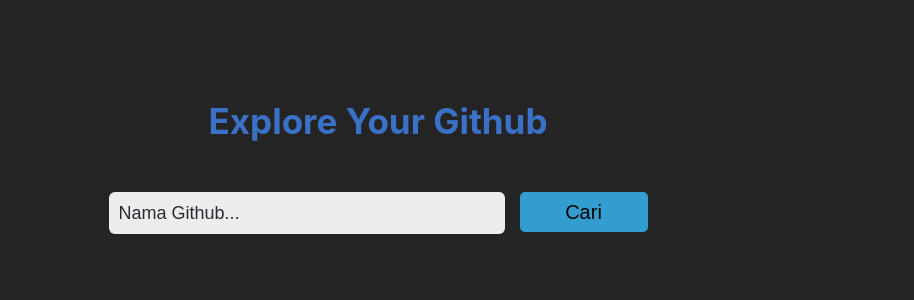
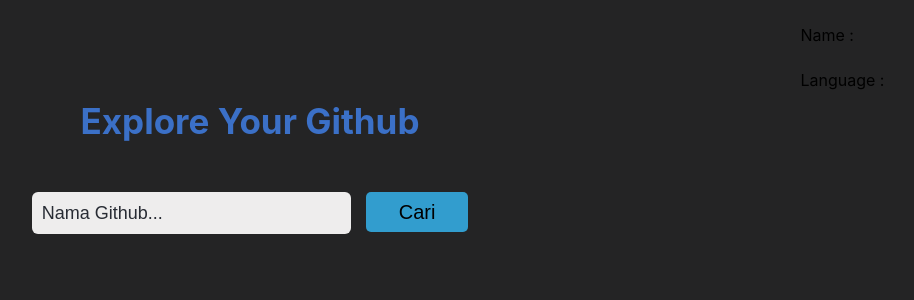
Before and after one commit to rizkyputrahidayat/Project-Test-Github, a React (Create React App) app: page / in a window 1280 px wide. Shown: the top 300 px of the page, without its empty margins (262-1176 px from the left). Built offline with nearby package versions, Linux system fonts and the light colour scheme.

Commit message:
Updated Details List Repo

```diff
--- a/src/App.js
+++ b/src/App.js
@@ -1,11 +1,14 @@
 import { useState } from "react";
 import axios from 'axios';
+import DetailRepo from '../src/DetailRepo';
 import './App.css';
 
 function App() {
   const [username, setUsername] = useState("");
   const [loading, setLoading] = useState(false);
   const [repos, setRepos] = useState([]);
+  const [details, setDetails] = useState({});
+  const [detailsLoading, setDetailsLoading] = useState(false);
 
   function handleSubmit(e) {
     e.preventDefault();
@@ -25,12 +28,23 @@
 
   function renderRepo(repo) {
     return (
-      <div className="row" key={repo.id}>
+      <div className="row" onClick={() => getDetails(repo.name)} key={repo.id}>
         <h2 className="repo-name">
           {repo.name}
         </h2>
       </div>
     );
+  }
+
+  function getDetails(repoName){
+    setDetailsLoading(true);
+    axios({
+      method: "get",
+      url: `https://api.github.com/repos/${username}/${repoName}`,
+    }).then(res => {
+      setDetailsLoading(false);
+      setDetails(res.data);
+    });
   }
 
   return (
@@ -46,11 +60,13 @@
               onChange={e => setUsername(e.target.value)}
             />
             <button className="button" onClick={handleSubmit}>{loading ? "Pencarian" : "Cari"}</button>
+            {/* <input type="button" className="button" value="Refresh" onClick="refresh()"></input> */}
           </form>
           <div className="results-container">
             {repos.map(renderRepo)}
           </div>
         </div>
+        <DetailRepo details={details} loading={detailsLoading}/>
       </div>
     </div>
   );
--- /dev/null
+++ b/src/DetailRepo.js
@@ -0,0 +1,24 @@
+// import React from "react";
+
+function DetailRepo({details, loading}){
+    if (loading) {
+        return (
+            <h2 className="loader"> Loading... </h2>
+        )
+    }
+
+    return(
+        <div className="repo-details-container">
+            <div className='details-row'>
+                <label className="label">Name : </label>
+                <span className="value">{details.name}</span>
+            </div>
+            <div className='details-row'>
+                <label className="label">Language : </label>
+                <span className="value">{details.language}</span>
+            </div>
+        </div>
+    );
+}
+
+export default DetailRepo;
```
